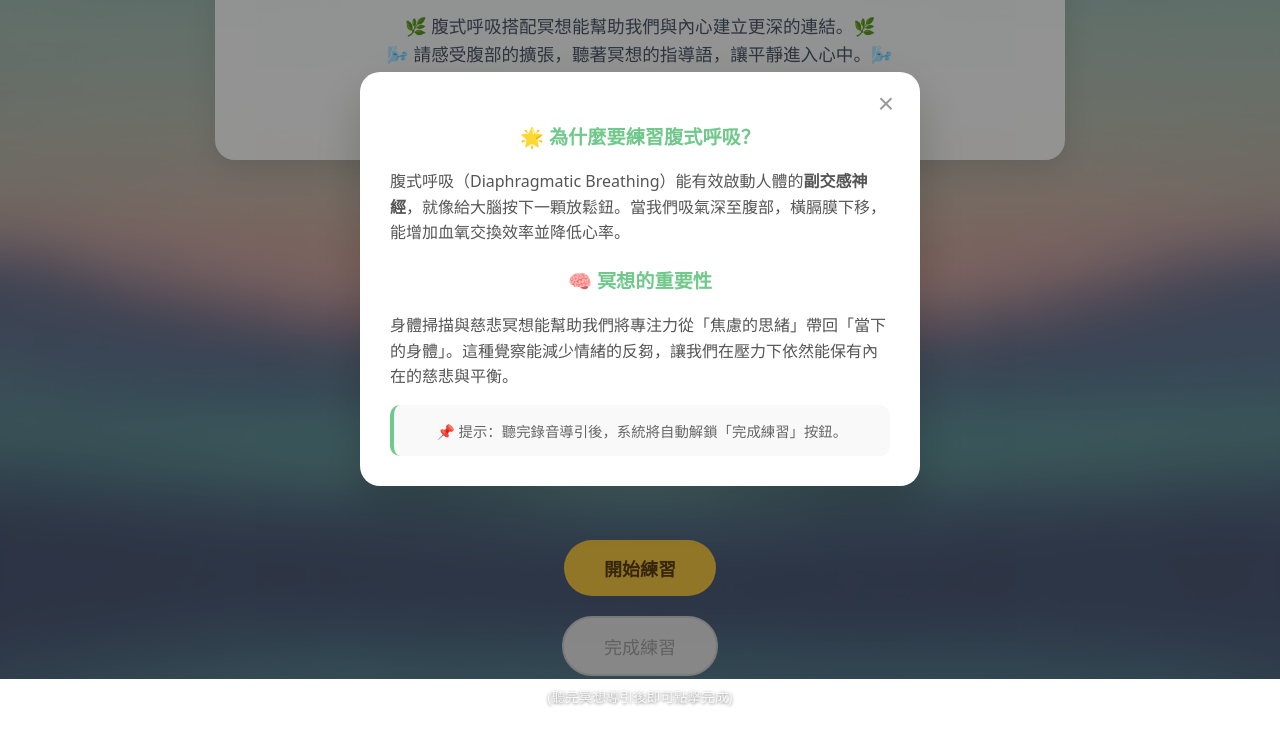
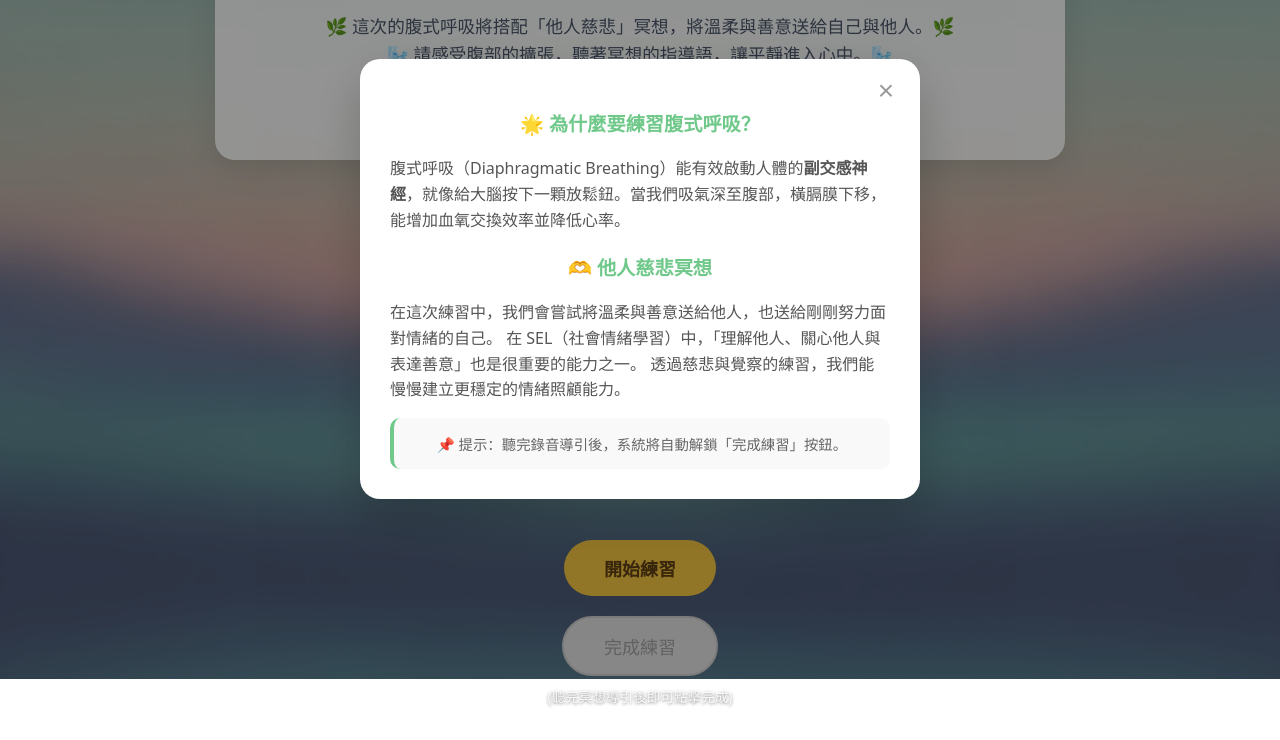
Before and after one commit to WendyWe/bless-SEL-EXP, a website: page public/experimental/daily_tasks/breathe/breathe.html in a window 1280 px wide. Both pictures are taken after a click on the button "💡 了解更多：腹式呼吸與冥想". Shown: the part 121-861 px from the top of the page. Drawn offline with Linux system fonts and the light colour scheme.

Commit message:
20260511FINAL_kindness_meditation

```diff
--- a/public/experimental/daily_tasks/breathe/breathe.html
+++ b/public/experimental/daily_tasks/breathe/breathe.html
@@ -13,7 +13,7 @@
       <div class="text-container">
         <h1>Breathe 腹式呼吸</h1>
         <h2>
-          🌿 腹式呼吸搭配冥想能幫助我們與內心建立更深的連結。🌿<br>
+          🌿 這次的腹式呼吸將搭配「他人慈悲」冥想，將溫柔與善意送給自己與他人。🌿<br>
           🌬️ 請感受腹部的擴張，聽著冥想的指導語，讓平靜進入心中。🌬️
         </h2>
 
@@ -26,8 +26,12 @@
                   <h3>🌟 為什麼要練習腹式呼吸？</h3>
                   <p>腹式呼吸（Diaphragmatic Breathing）能有效啟動人體的<b>副交感神經</b>，就像給大腦按下一顆放鬆鈕。當我們吸氣深至腹部，橫膈膜下移，能增加血氧交換效率並降低心率。</p>
 
-                  <h3>🧠 冥想的重要性</h3>
-                  <p>身體掃描與慈悲冥想能幫助我們將專注力從「焦慮的思緒」帶回「當下的身體」。這種覺察能減少情緒的反芻，讓我們在壓力下依然能保有內在的慈悲與平衡。</p>
+                  <h3>🫶 他人慈悲冥想</h3>
+                  <p>
+                    在這次練習中，我們會嘗試將溫柔與善意送給他人，也送給剛剛努力面對情緒的自己。
+                    在 SEL（社會情緒學習）中，「理解他人、關心他人與表達善意」也是很重要的能力之一。
+                    透過慈悲與覺察的練習，我們能慢慢建立更穩定的情緒照顧能力。
+                  </p>
 
                   <div class="modal-tip">
                       📌 提示：聽完錄音導引後，系統將自動解鎖「完成練習」按鈕。
@@ -45,7 +49,7 @@
 
       <div class="audio-player" style="display:none;">
         <audio id="meditation-audio">
-          <source src="../../media/raw_audio/Breathing.m4a" type="audio/mp4">
+          <source src="../../media/raw_audio/Grounding.m4a" type="audio/mp4">
           您的瀏覽器不支持音頻播放。
         </audio>
       </div>
```
